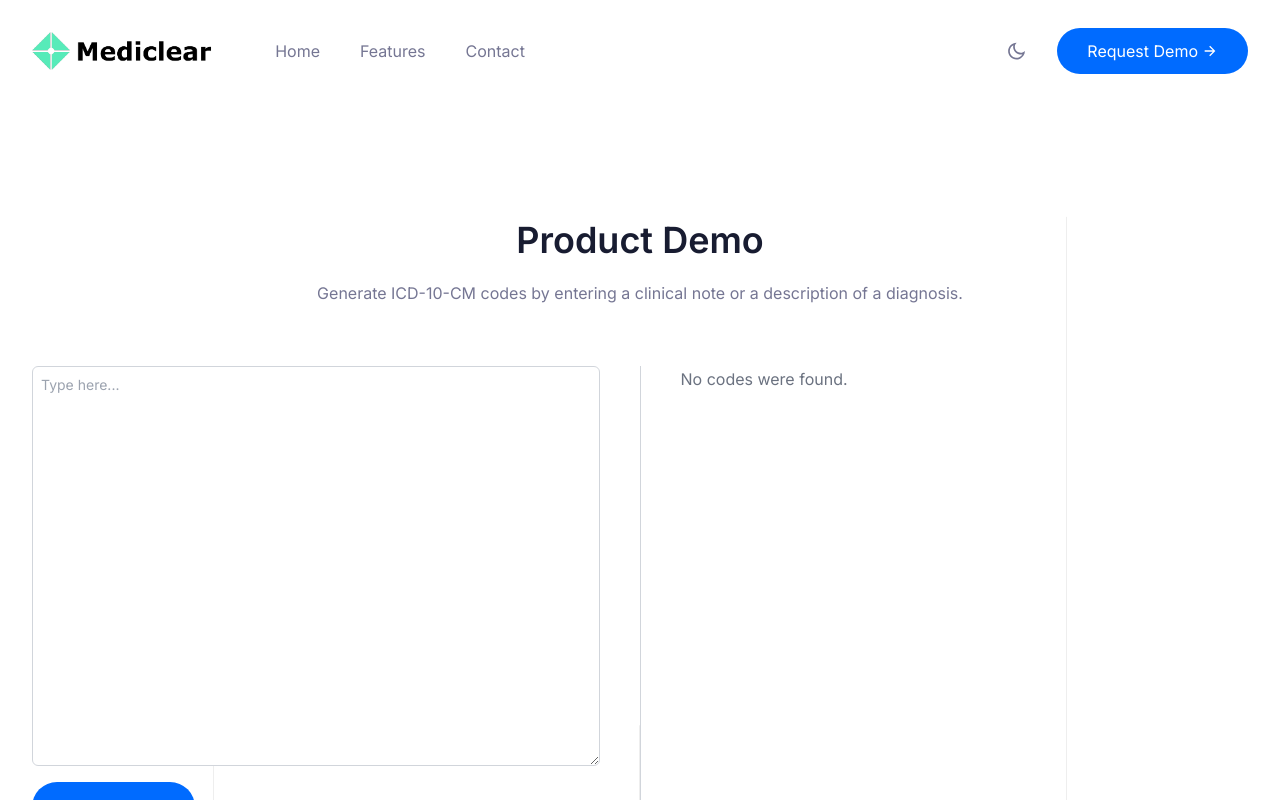
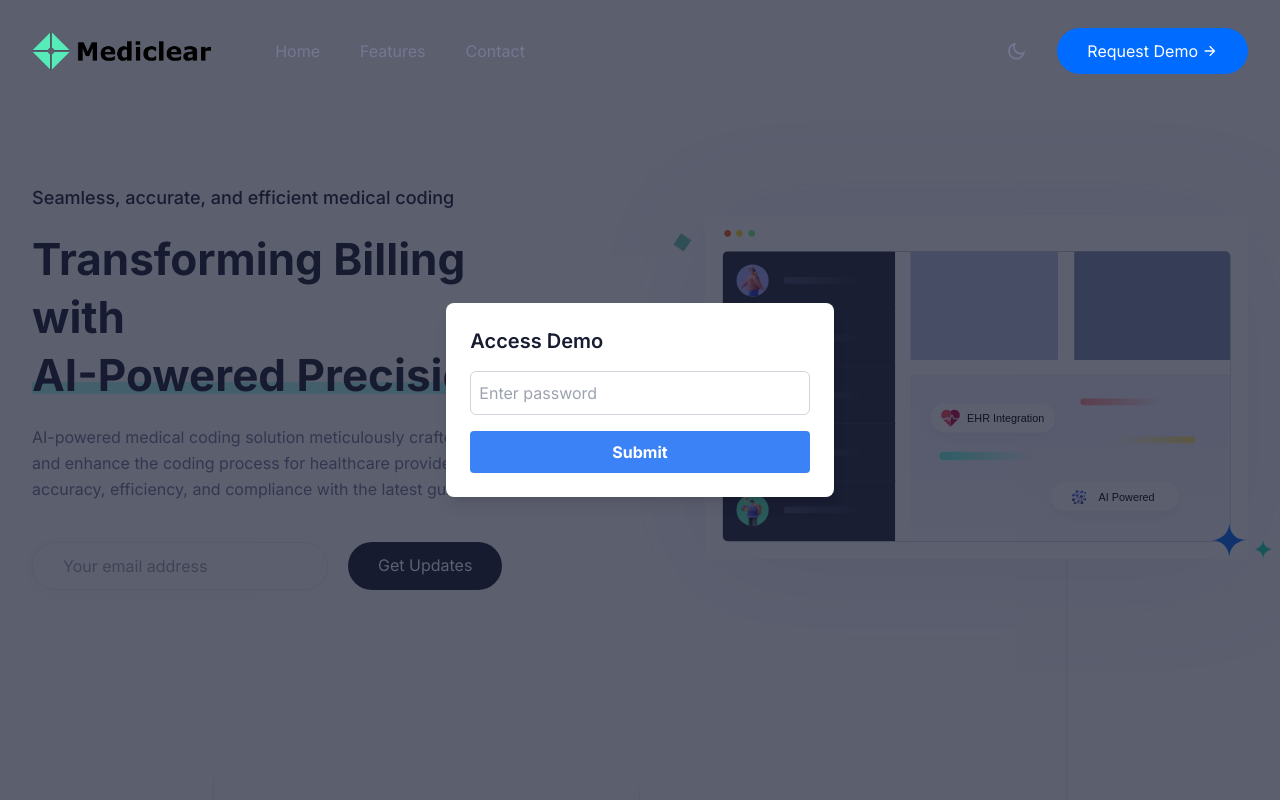
Before and after one commit to sckaff/mediclear, a Next.js app: page /demo in a window 1280 px wide. Shown: the top 800 px of the page. Built offline with nearby package versions, Linux system fonts and the light colour scheme.

Commit message:
Made demo page private:

```diff
--- a/app/(site)/demo/DemoPageClient.tsx
+++ b/app/(site)/demo/DemoPageClient.tsx
@@ -2,14 +2,16 @@
 
 import { useState } from 'react';
 import axios from 'axios';
+import PasswordModal from './PasswordModal'; // Import the modal component
+import Feature from "@/components/Features";
+import About from "@/components/About";
+import Hero from '@/components/Hero';
 
 interface IcdCode {
   code: string;
   description: string;
   similarity: number;
 }
-
-const dev_mode = true; // SET TO FALSE WHEN DEPLOYING TO PRODUCTION
 
 const DemoPageClient = () => {
   const [clinicalNote, setClinicalNote] = useState('');
@@ -18,19 +20,18 @@
   const [loading, setLoading] = useState(false);
   const [error, setError] = useState('');
   const [showNotes, setShowNotes] = useState(false);
+  const [isAuthenticated, setIsAuthenticated] = useState(false); // Track authentication state
 
   const handleGenerateCode = async () => {
     setLoading(true);
     setError('');
     try {
-      const apiUrl = dev_mode ? 'http://localhost:5000/demo' : 'https://api.mediclear.ai/demo';
-      const response = await axios.post(apiUrl, {
-        clinical_note: clinicalNote,
-      }, {
-        headers: {
-          'Content-Type': 'application/json'
-        }
-      });
+      const apiUrl = 'https://api.mediclear.ai/demo';
+      const response = await axios.post(
+        apiUrl,
+        { clinical_note: clinicalNote },
+        { headers: { 'Content-Type': 'application/json' } }
+      );
       setIcdCodes(response.data);
       setDisplayedNote(clinicalNote);
       setClinicalNote('');
@@ -47,6 +48,28 @@
     setShowNotes(!showNotes);
   };
 
+  // Password submission logic
+  const handlePasswordSubmit = (password: string) => {
+    // Hardcoded password check
+    if (password === '4cc3ssM3d1cl3@r') {
+      setIsAuthenticated(true); // Allow access if password is correct
+    } else {
+      alert('Incorrect password!');
+    }
+  };
+
+  // Render the password modal if not authenticated
+  if (!isAuthenticated) {
+    return (
+      <main>
+        <PasswordModal onSubmit={handlePasswordSubmit} />
+        <Hero />
+        <Feature />
+      </main>
+    );
+  }
+
+  // Render the demo page if authenticated
   return (
     <section className="overflow-hidden pb-25 pt-45 lg:pb-32.5 lg:pt-50 xl:pb-37.5 xl:pt-55">
       <div className="animate_top mx-auto max-w-[1500px] pl-8 pr-8">
@@ -97,9 +120,7 @@
               )}
             </div>
 
-            {error && (
-              <p className="mt-4 text-red-500">{error}</p>
-            )}
+            {error && <p className="mt-4 text-red-500">{error}</p>}
           </div>
 
           <div className="mt-7.5 lg:mt-0 lg:flex-1 lg:pl-10 lg:border-l lg:border-gray-300">
@@ -121,9 +142,7 @@
                 ))}
               </div>
             ) : (
-              !loading && (
-                <p className="text-gray-500">No codes were found.</p>
-              )
+              !loading && <p className="text-gray-500">No codes were found.</p>
             )}
           </div>
         </div>
--- /dev/null
+++ b/app/(site)/demo/PasswordModal.tsx
@@ -0,0 +1,36 @@
+import React, { useState } from 'react';
+
+const PasswordModal = ({ onSubmit }: { onSubmit: (password: string) => void }) => {
+  const [password, setPassword] = useState('');
+
+  const handlePasswordSubmit = (e: React.FormEvent) => {
+    e.preventDefault();
+    onSubmit(password); // Send password to the parent component
+  };
+
+  return (
+    <div className="fixed inset-0 bg-black bg-opacity-70 flex items-center justify-center z-50">
+    <div className="bg-white dark:bg-gray-800 p-6 rounded-lg shadow-lg">
+        <h2 className="text-xl font-semibold mb-4 text-black dark:text-white">Access Demo</h2>
+        <form onSubmit={handlePasswordSubmit}>
+        <input
+            type="password"
+            value={password}
+            onChange={(e) => setPassword(e.target.value)}
+            className="border border-gray-300 dark:border-gray-600 p-2 mb-4 w-full text-gray-900 dark:text-white dark:bg-gray-700 rounded-md focus:outline-none focus:ring focus:border-blue-300"
+            placeholder="Enter password"
+            required
+        />
+        <button
+            type="submit"
+            className="bg-blue-500 hover:bg-blue-700 text-white font-bold py-2 px-4 rounded w-full transition-colors duration-300"
+        >
+            Submit
+        </button>
+        </form>
+    </div>
+    </div>
+  );
+};
+
+export default PasswordModal;
--- a/components/Footer/index.tsx
+++ b/components/Footer/index.tsx
@@ -299,8 +299,8 @@
               viewport={{ once: true }}
               className="animate_top"
             >
-              {/* <ul className="flex items-center gap-8">
-                <li>
+              <ul className="flex items-center gap-8">
+                {/* <li>
                   <a href="#" className="hover:text-primary">
                     English
                   </a>
@@ -309,13 +309,13 @@
                   <a href="#" className="hover:text-primary">
                     Privacy Policy
                   </a>
-                </li>
+                </li> */}
                 <li>
-                  <a href="#" className="hover:text-primary">
-                    Support
+                  <a href="/demo" className="hover:text-primary">
+                    Demo Login
                   </a>
                 </li>
-              </ul> */}
+              </ul>
             </motion.div>
 
             <motion.div
```
